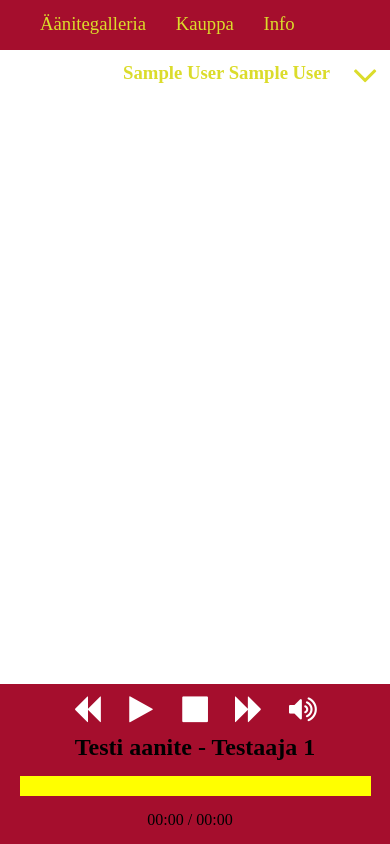
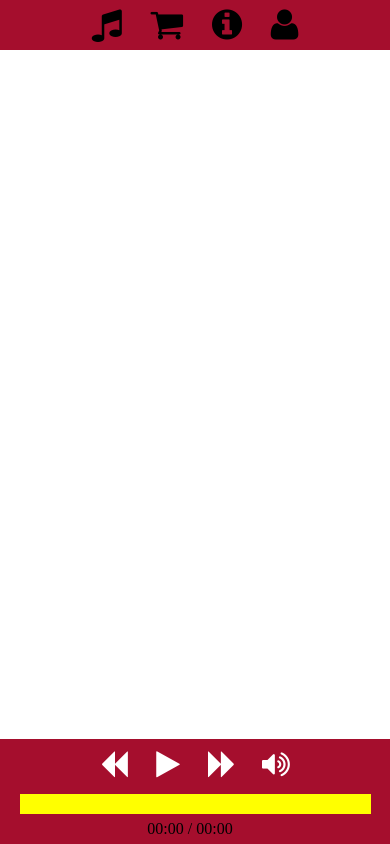
Before and after one commit to tomiviljanen/rentoutussovellus, a PHP site: page / in a window 390 px wide; the page is wider, and only the part inside the window is pictured. Run offline with PHP 8.4, Linux system fonts and the light colour scheme; the visitor is signed in with stand-in values (Sample User, id 1); grey boxes are pictures that could not be loaded.

Commit message:
Styling for header and audio player
Better scaling for audio player and header better working on mobile

```diff
--- a/index.css
+++ b/index.css
@@ -13,7 +13,7 @@ float: right;
 	width: 50px;
     height: 50px;
 }
-#header{
+#headerdesktop{
 	background-color: #A50E2D;
 	color: #dbdc2b;
 }
@@ -38,7 +38,7 @@ float: right;
 	background-color: #A50E2D;
 }
 
-ul li{
+#navlist li{
 	display: inline;
 		padding-right: 25px;
 }
@@ -51,6 +51,25 @@ ul li{
 	margin: 0;
 	max-height: 50px;
 	min-height: 50px;
+}
+
+#drop-userinfo{
+	float: right;
+	background-color: rgba(165, 14, 45, 1);
+	padding: 0px 20px;
+}
+
+#headermobile{
+	width: 100%;
+	background-color: rgba(165, 14, 45, 1);
+	text-align: center;
+	padding: 0;
+	margin: 0;
+	font-size: 30px;
+}
+#headermobile span{
+	line-height: 50px;
+		padding: 0px 10px;
 }
 
 #audiocontainer{
@@ -74,31 +93,25 @@ ul li{
 
 #media-buttons span{
 	font-size: 30px;
-	line-height: 50px;
+
 }
 
 #songname{
 	display: inline-block;
 	padding: 0;
 	margin: 0;
+
 }
 
 .progressbar{
 	height: 20px;
-	margin-top: 15px;
+
 	background-color: yellow;
 
 }
+#progresstext{
 
-
-.currentprogress{
-}
-#progresstext{
-	line-height: 3em;
 	margin-right: 10px;
-	display: inline-block;
-}
-#volume{
 	display: inline-block;
 }
 
@@ -112,38 +125,56 @@ input[type="range"]{
 #slidercontainer{
 	display: none;
 	   position: absolute;
-   left: 216px;
-   bottom: 50px;
+
+
    width: 50px;
    background-color: #A50E2D;
    height: 230px;
 }
-
+#slidercontainer #media-buttons{
+	margin-top: -12px;
+}
 #imagecover{
 	display: inline-block;
-	position: absolute;
-	bottom: 50px;
-	border-width: 1px 1px 0px 0px;
-	border-color: #A50E2D;
-	border-style: solid;
-	left: 0;
+	float:left;
 	}
   @media screen and (min-width: 1150px){
             .responsivebreak { display: none; }
-			.progressbar{margin-right: 20px; 	float: right;}
-			#progresstext{float: right;}
+			.progressbar{margin-right: 20px; 	float: right; 	margin-top: 28px;}
+			#progresstext{float: right; 	line-height: 75px;}
+			#media-buttons{float: left;}
+			#media-buttons span{	line-height: 75px;}
+			#songname{float: left; 	line-height: 75px;}
+			#slidercontainer{   left: 225px;    bottom: 75px;}
+
         }
 
 	@media screen and (min-width: 550px){
 				.progressbar{width: 500px;}
+							#headermobile{display: none;}
 
 	}
-	@media screen and (max-width: 1150px){
+	@media screen and (max-width: 1149px){
+
 		.progressbar{
 			margin-left: auto;
 			margin-right: auto;
+			margin-top: 5px;
 		}
+		#imagecover{
+			display:none;
+		}
+		#progresstext{
+			line-height: 30px;
+		}
+		#slidercontainer{left: 60%; bottom: 125px;}
 	}
-	@media screen and (max-width: 550px){
+	@media screen and (max-width: 549px){
 		.progressbar{width: 90%;}
+		#imagecover{display:none;}
+				#headerdesktop{
+			display: none;
+
+		}
+		drop-userinfo{display: none;}
 	}
--- a/index.php
+++ b/index.php
@@ -9,27 +9,28 @@
 	crossorigin="anonymous">
 </script>
 <meta http-equiv="Content-Type" content="text/html; charset=iso-8859-1" />
+<!-- Load Stylesheet for the rest -->
 <link rel="stylesheet" type="text/css" href="index.css">
 <!-- Load icon font-->
-<link rel="stylesheet" href="font-awesome
-/css/font-awesome.min.css">
+<link rel="stylesheet" href="font-awesome/css/font-awesome.min.css">
 <title>Rentoutussovellus</title>
 </head>
 <body>
 <?php
 //Start session
 session_start();
-//If there is no userid(meanning no login info) redirect back to login page
+//If there is no userid(meaning no login info) redirect back to login page
 if(empty($_SESSION['userid']))
     {
+	//Redirect to login page
     header('Location:login.php');;
     }else{
 
 
 ?>
-<div id="header">
+<div id="headerdesktop">
 <div id="nav">
-<ul>
+<ul id="navlist">
 	<li>Äänitegalleria</li>
 	<li>Kauppa</li>
 	<li>Info</li>
@@ -39,25 +40,99 @@ if(empty($_SESSION['userid']))
 	<div id="username">
 		<h3><?php echo ucfirst($_SESSION["firstname"]) . " " . ucfirst($_SESSION["surname"]) . " "; ?></h3>
 	</div>
-	<div id="menubutton">
+	<div id="menubutton" onClick="userinfoDrop()">
 		<span class="fa fa-angle-down" id="icons" aria-hidden="true"></span>
 	</div>
 </div>
 </div>
+<div id="headermobile">
+	<div id="nav">
+		<span class="fa fa-music" aria-hidden="true"></span>
+		<span class="fa fa-shopping-cart" aria-hidden="true"></span>
+		<span class="fa fa-info-circle" aria-hidden="true"></span>
+		<span class="fa fa-user" aria-hidden="true"></span>
+	</div>
+</div>
+
+<div id="drop-userinfo" style="display: none;">
+<ul>
+	<li>Oma profiili</li>
+	<a href="logout.php"<li>Kirjaudu ulos</li></a>
+</div>
+
+
+
+
+
+
+
+
+
+
+
+
+
+
+
+
+
+
+
+
+
+
+
+
+
+
+
+
+
+
+
+
+
+
+
+
+
+
+
+
+
+
+
+
+
+
+
+
+
+
+
+
+
+
+
+
+
+
+
+
+
+
+<div id="audiocontainer">
 <div id="imagecover">
-<img src="media/imagecovers/testi.jpg" width="100" height="100"></img>
+<img src="media/imagecovers/testi.jpg" width="75" height="75"></img>
 </div>
-<div id="audiocontainer">
-
 <audio src="aanitteet/testi.mp3" id="audioSource">Audio tag not supported on your browser</audio>
 <div id="media-buttons" class="backward" onClick="backward()"><span class="fa fa-backward" id="icons" aria-hidden="true"></span></div>
 <div id="media-buttons" class="play" onClick="play()"><span class="fa fa-play" id="icons" aria-hidden="true"></span></div>
 <div id="media-buttons" class="pause" style="display: none;" onClick="pause()"><span id="icons" class="fa fa-pause"></span></div>
-<div id="media-buttons" class="stop" onClick="stop()"><span id="icons" class="fa fa-stop" aria-hidden="true"></span></div>
 <div id="media-buttons" class="forward" onClick="forward()"><span id="icons" class="fa fa-forward" aria-hidden="true"></span></div>
-<div id="volume">
 <div id="media-buttons" class="openbutton" onclick="openVolumeSlider()"><span id="icons" class="fa fa-volume-up" aria-hidden="true"></span></div>
 <div id="media-buttons" class="closebutton" style="display: none;" onclick="closeVolumeSlider()"><span id="icons" class="fa fa-volume-up" aria-hidden="true" ></span></div>
+<div id="volume">
 	<div id="slidercontainer">
 		<div id="media-buttons" class="mutebutton" style=" text-align:center;" onclick="muteSound()"><span id="icons"  class="fa fa-volume-up"></span></div>
 		<div id="media-buttons" class="unmutebutton" style="display:none; text-align:center;" onclick="unmuteSound()"><span id="icons"  class="fa fa-volume-off"></span></div>
@@ -107,12 +182,6 @@ function pause() { 	audioPlayer.pause();
 					document.getElementsByClassName('play')[0].style.display='initial';
 				}
 
-function stop(){
-				audioPlayer.pause();
-				audioPlayer.currentTime = 0;
-				document.getElementsByClassName('pause')[0].style.display='none';
-				document.getElementsByClassName('play')[0].style.display='initial';}
-
 
 
 function progressBar() {
@@ -155,6 +224,15 @@ window.setInterval(function(){
 	audioPlayer.volume = volume;
 
 }, 100);
+
+function userinfoDrop(){
+
+	if(document.getElementById("drop-userinfo").style.display == 'none'){
+	document.getElementById("drop-userinfo").style.display = 'initial';
+	}else{
+			document.getElementById("drop-userinfo").style.display = 'none';
+	}
+	}
 
 function openVolumeSlider(){
 	document.getElementById("slidercontainer").style.display = 'table';
@@ -201,7 +279,6 @@ function unmuteSound(){
                 }, true);
 
 </script>
-
 </div>
 <?php
 }
--- /dev/null
+++ b/logout.php
@@ -0,0 +1,6 @@
+<?php
+session_start();
+session_destroy();
+header('Location: login.php');
+
+?>
```
Also changed, not shown: aanitteet/aanite2.xml (added, +10 -0 lines), aanitteet/aanite1.xml (renamed from aanitteet/aanite.xml).
